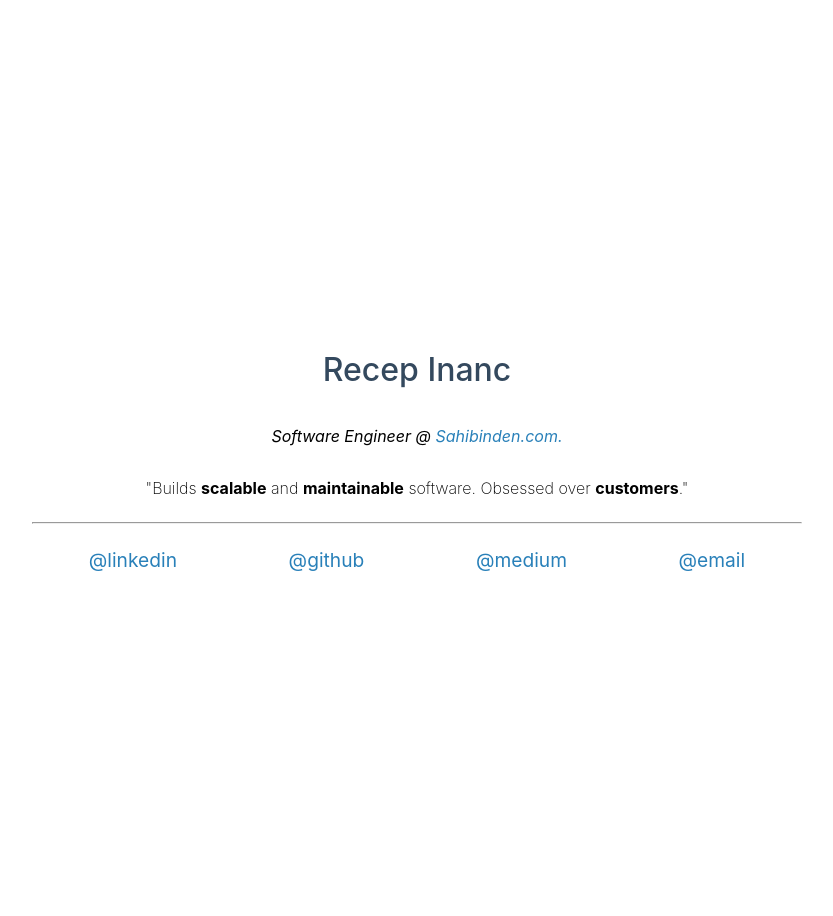
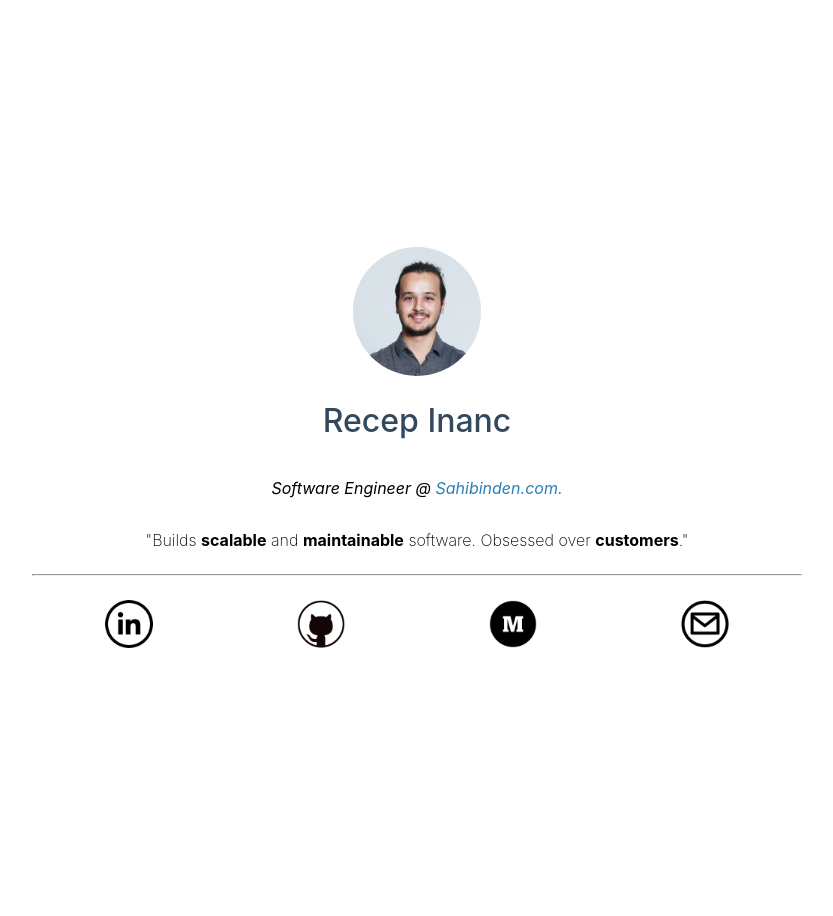
Before and after one commit to recepinanc/recepinanc.github.io-legacy, a Jekyll site: the page built from index.markdown, in a window 1280 px wide. Shown: the whole page, without its empty margins (231-1064 px from the left). Built offline with Jekyll 4.4.1, drawn with Linux system fonts in a browser that asks for light colours.

Commit message:
Add images

```diff
--- a/_sass/main.scss
+++ b/_sass/main.scss
@@ -5,6 +5,18 @@ body {
 a {
     text-decoration: none;
     color: #2980b9;
+}
+
+.image-container {
+    width: 10%;
+}
+
+.photo {
+    margin-bottom: 0;
+    border-radius: 50%;
+    background-clip: padding-box;
+    width: 100%;
+    height: auto;
 }
 
 .container {
@@ -45,4 +57,8 @@ a {
     a {
         font-size: larger;
     }
+    img {
+        width: 25%;
+        height: auto;
+    }
 }
--- a/index.markdown
+++ b/index.markdown
@@ -6,14 +6,19 @@ layout: default
 ---
 
 <div class="container">
+    <div class="image-container">
+        <a href="/">
+            <img src="/assets/img/photo.jpg" alt="Recep Inanc" class="photo">
+        </a>
+    </div>
     <h1 class="title">{{ "Recep Inanc" }}</h1>
     <p class="description-i">Software Engineer @ <a href="https://www.sahibinden.com/">Sahibinden.com.</a></p>
     <p class="description">"Builds <strong>scalable</strong> and <strong>maintainable</strong> software. Obsessed over <strong>customers</strong>."</p>
     <hr class="main-separator">
     <div class="social-media-links">
-        <a class="social-media-link" href="https://www.linkedin.com/in/recepinanc">@linkedin</a>
-        <a class="social-media-link" href="https://github.com/recepinanc/">@github</a>
-        <a class="social-media-link" href="https://medium.com/@recepinancc/">@medium</a>
-        <a class="social-media-link" href="mailto:recepinancc@gmail.com">@email</a>
+        <a class="social-media-link" href="https://www.linkedin.com/in/recepinanc"><img src="/assets/img/linkedin.png" alt="LinkedIn"></a>
+        <a class="social-media-link" href="https://github.com/recepinanc/"><img src="/assets/img/github.png" alt="Github"></a>
+        <a class="social-media-link" href="https://medium.com/@recepinancc/"><img src="/assets/img/medium.png" alt="Medium"></a>
+        <a class="social-media-link" href="mailto:recepinancc@gmail.com"><img src="/assets/img/mail.jpg" alt="E-Mail"></a>
     </div>
 </div>
```
Also changed, not shown: assets/img/github.png (added), assets/img/linkedin.png (added), assets/img/mail.jpg (added), assets/img/medium.png (added), assets/img/photo.jpg (added), 3 other files.
